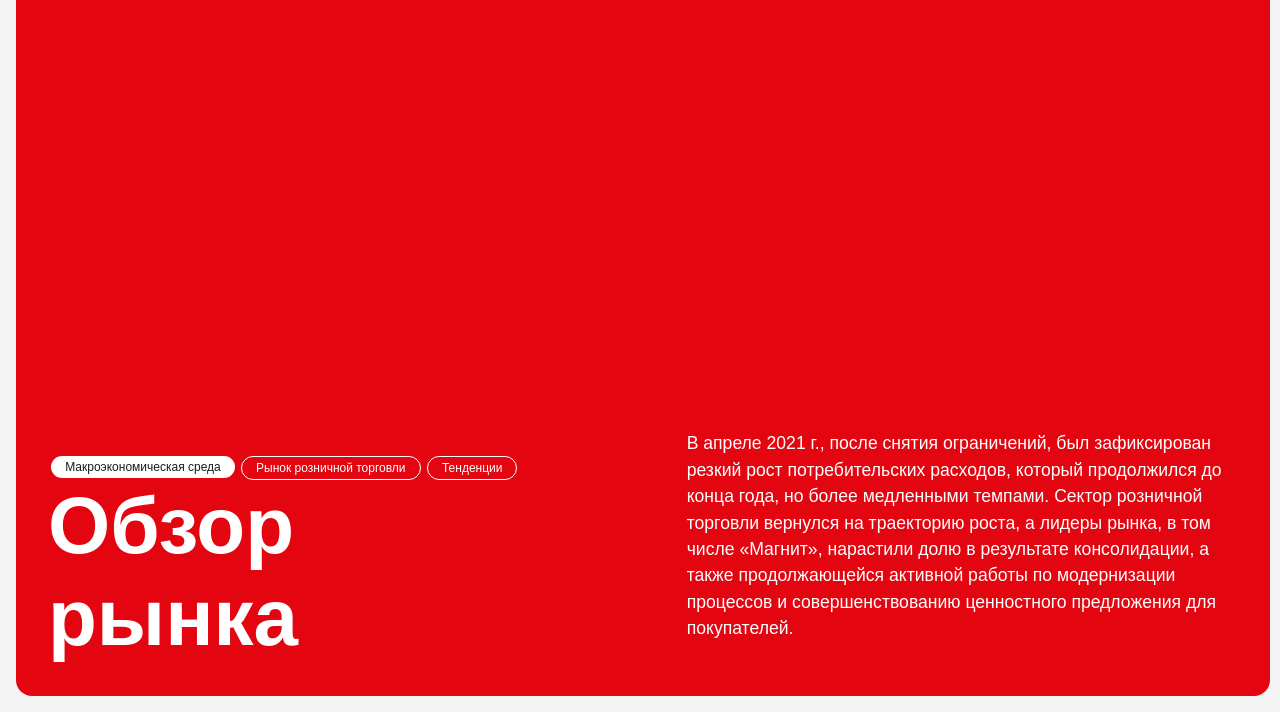
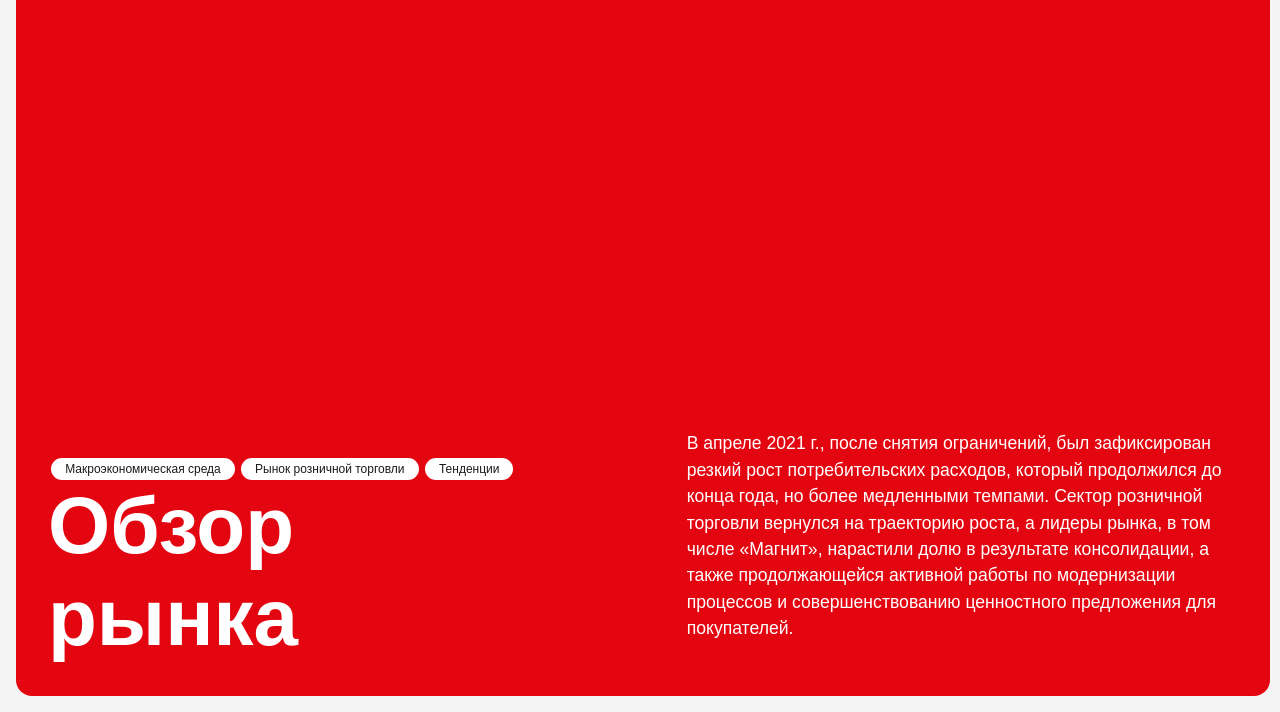
Before and after one commit to infografika-agency/magnit, a plain HTML site: page index.html in a window 1280 px wide. Shown: the part 88-800 px from the top of the page. Drawn offline with nearby package versions, Linux system fonts and the light colour scheme; a script that the page names is missing; a web font is replaced by a local one.

Commit message:
css edited

```diff
--- a/style.css
+++ b/style.css
@@ -290,11 +290,12 @@ ul{
   padding-top: 2rem;
 }
 
-.tagInactive{
+/* .tagInactive{
   background-color: transparent;
   border: 0.1rem solid #fff;
   color: #fff;
-}
+} */
+
 .logo{
   width: 6rem;
 }
```
